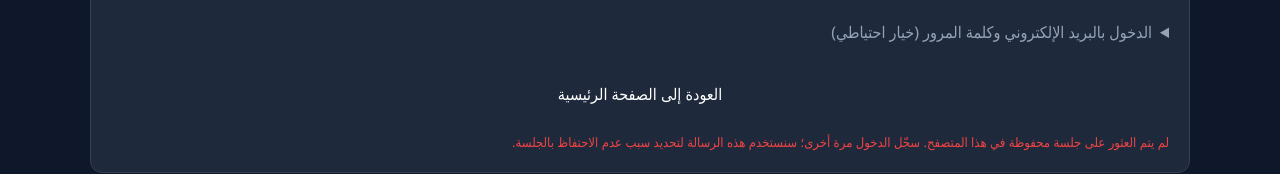
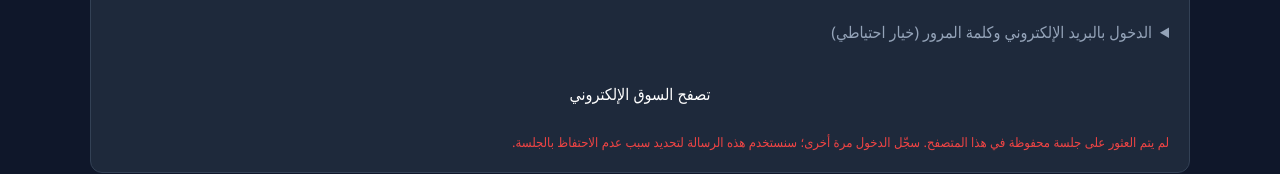
Before and after one commit to zxmagd2022-web/al-majid-ai-control-center, a plain HTML site: page admin.html in a window 1280 px wide. Shown: the part 338-512 px from the top of the page. Drawn offline with nearby package versions, Linux system fonts and the light colour scheme.

Commit message:
Link admin login to services page

```diff
--- a/admin.html
+++ b/admin.html
@@ -221,7 +221,7 @@
             </div>
             <button type="button" onclick="loginAdmin()">تسجيل الدخول بالبريد</button>
         </details>
-        <div style="margin-top:14px;"><a class="secondary" href="index.html" style="display:block;text-align:center;padding:12px 18px;border-radius:8px;color:white;text-decoration:none;">العودة إلى الصفحة الرئيسية</a></div>
+        <div style="margin-top:14px;"><a class="secondary" href="services.html" style="display:block;text-align:center;padding:12px 18px;border-radius:8px;color:white;text-decoration:none;">تصفح السوق الإلكتروني</a></div>
 <p id="loginStatus" class="status-msg" aria-live="polite"></p>
     </div>
 
```
